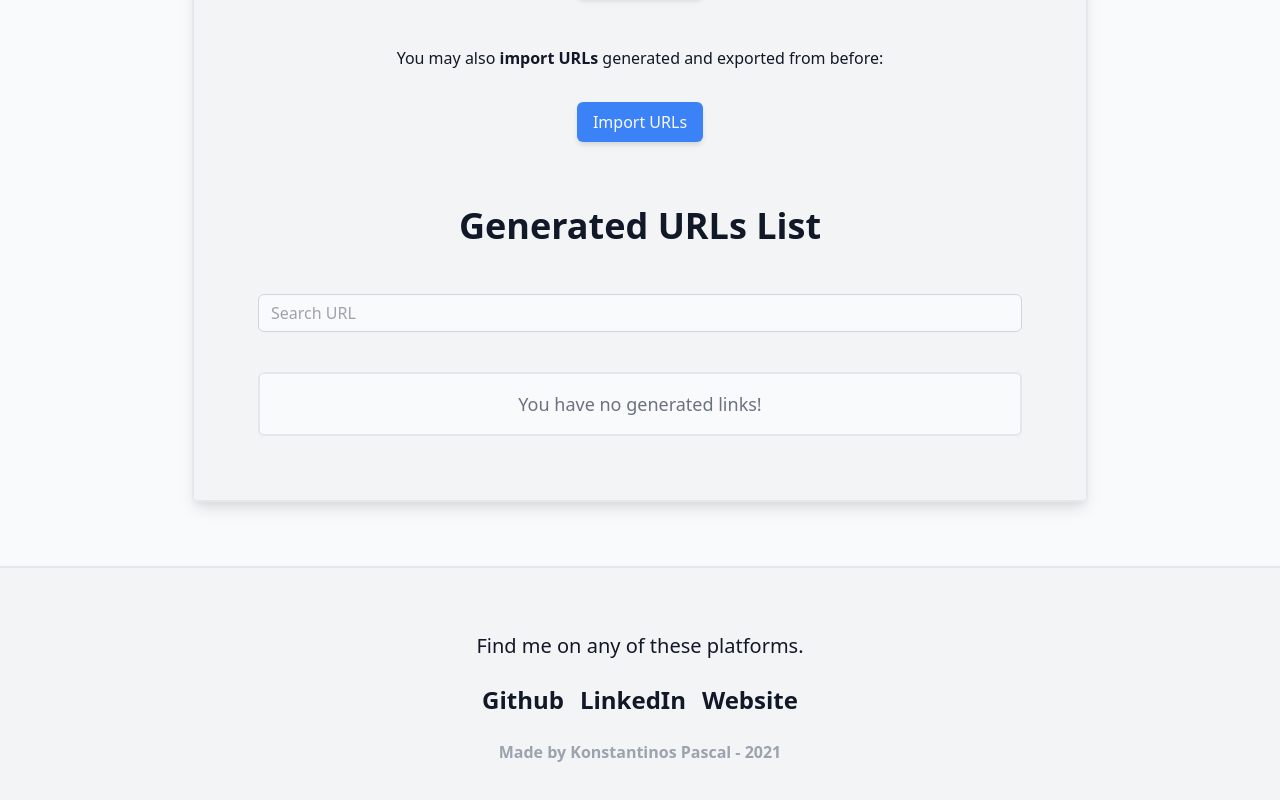
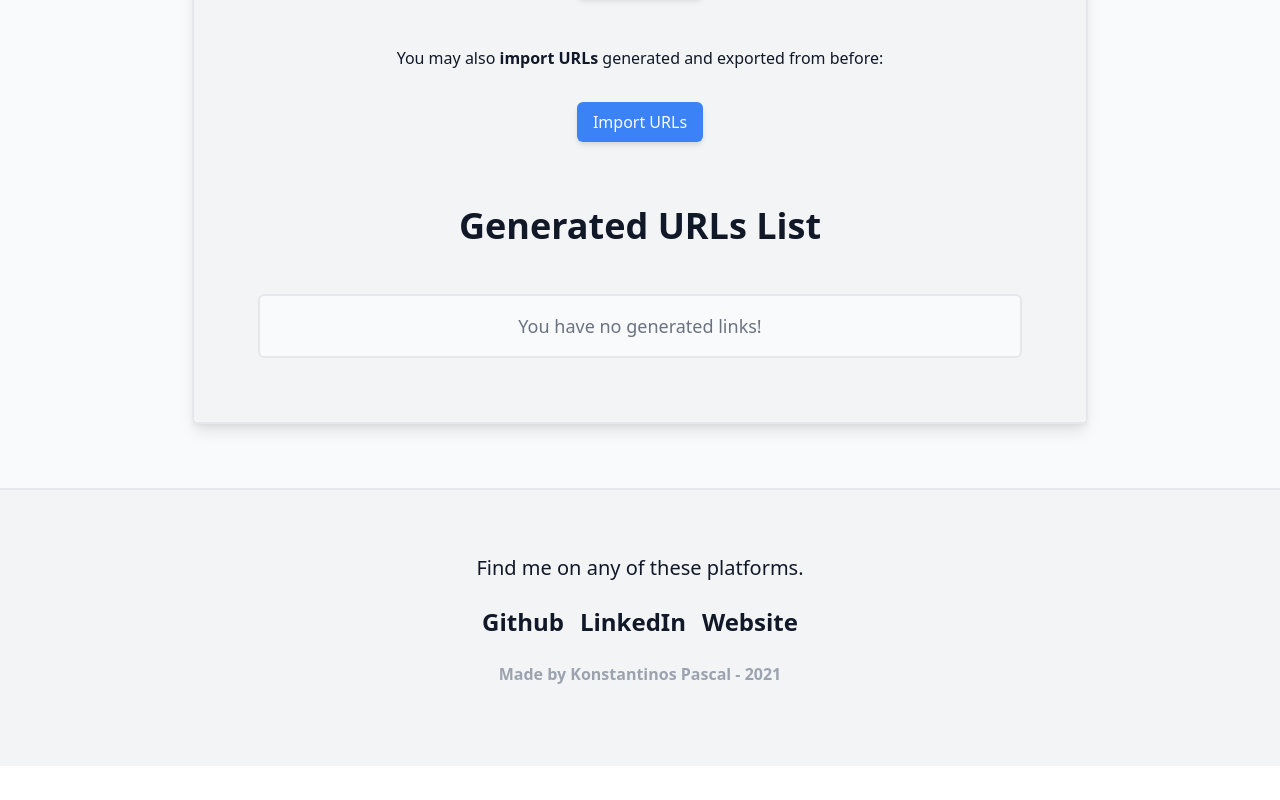
Before and after one commit to konstapascal/url-shortener, a React (Create React App) app: page / in a window 1280 px wide. Shown: the part 644-1444 px from the top of the page. After the commit the page ends 1410 px from the top, so only its background shows below. Built offline with nearby package versions, Linux system fonts and the light colour scheme.

Commit message:
search bar visible only if there is atleast 1 link generated

```diff
--- a/src/components/ListUrls.js
+++ b/src/components/ListUrls.js
@@ -29,7 +29,9 @@ function ListUrls({
 		<div className='bg-light-200 dark:bg-dark-200 text-font-black rounded-b-md dark:text-font-white sm:px-8 lg:px-16 lg:pb-16 w-full px-4 pt-4 pb-12 text-center transition-colors duration-500'>
 			<h3 className='lg:text-4xl mb-12 text-3xl font-semibold'>Generated URLs List</h3>
 
-			<UrlsSearchBar searchTerm={searchTerm} setSearchTerm={setSearchTerm} />
+			{urls.length !== 0 && (
+				<UrlsSearchBar searchTerm={searchTerm} setSearchTerm={setSearchTerm} />
+			)}
 
 			{filteredUrls.length === 0 && searchTerm !== '' && (
 				<NoSearchResultsWarning searchTerm={searchTerm} />
```
